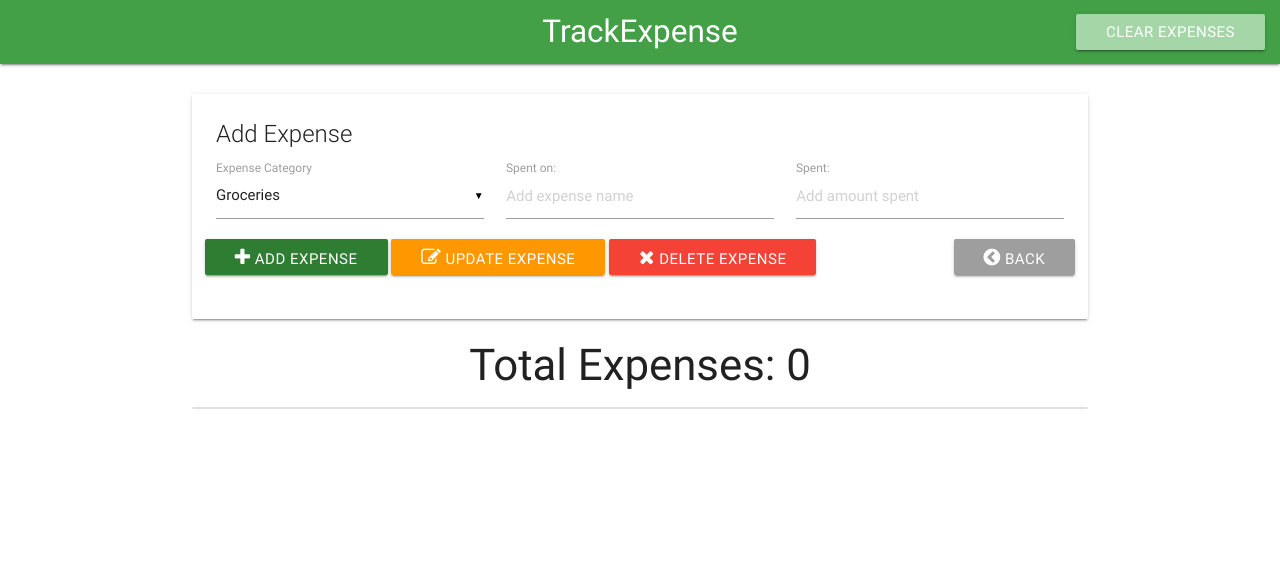
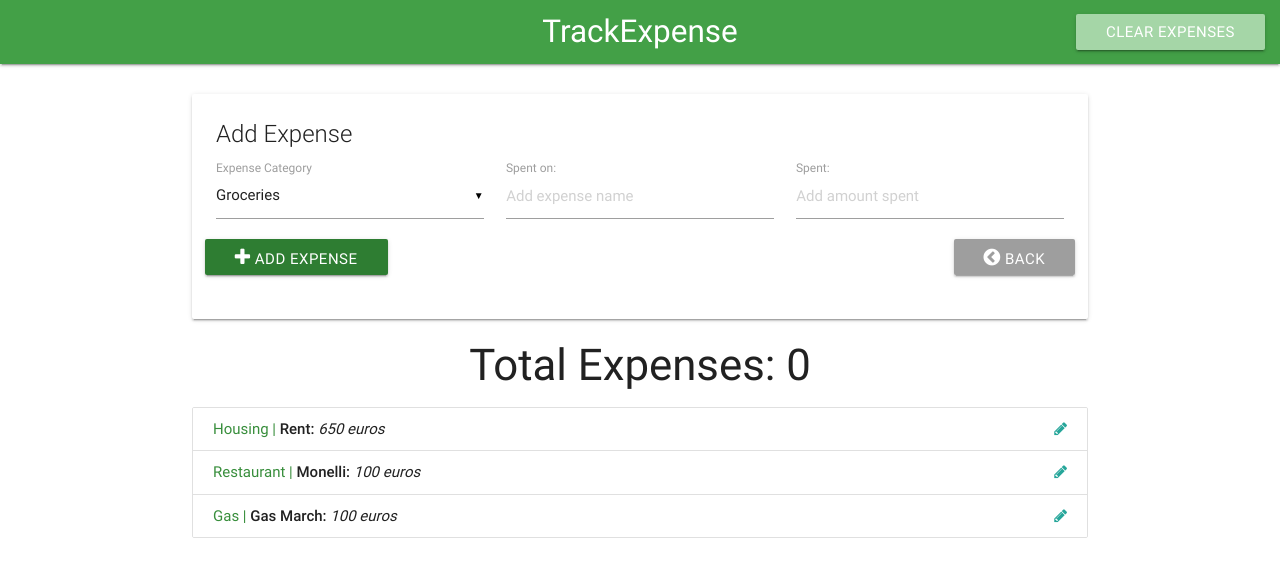
Before and after one commit to DanielStoica85/expense-tracker, a plain HTML site: page index.html in a window 1280 px wide. Drawn offline with nearby package versions, Linux system fonts and the light colour scheme.

Commit message:
Add event listeners loading.

```diff
--- a/app.js
+++ b/app.js
@@ -41,6 +41,9 @@ const ItemController = (function () {
 
     // Public methods
     return {
+        getItems: function () {
+            return data.items;
+        },
         logData: function () {
             return data;
         }
@@ -51,9 +54,32 @@ const ItemController = (function () {
 // UI Controller
 const UIController = (function () {
 
+    const UISelectors = {
+        itemList: '#expense-list',
+        addBtn: '.add-btn'
+    }
+
     // Public methods
     return {
+        populateItemList: function (items) {
+            let html = '';
+            items.forEach(function (item) {
+                html += `<li class="collection-item" id="item-${item.id}">
+                            <span class="title green-text text-darken-2">${item.category} | </span>
+                            <strong>${item.name}: </strong>
+                            <em>${item.amount} euros</em>
+                            <a href="#" class="secondary-content">
+                                <i class="edit-item fa fa-pencil"></i>
+                            </a>
+                        </li>`;
+            });
 
+            // Insert list items
+            document.querySelector(UISelectors.itemList).innerHTML = html;
+        },
+        getSelectors: function () {
+            return UISelectors;
+        }
     }
 
 })();
@@ -61,10 +87,31 @@ const UIController = (function () {
 // App Controller
 const App = (function (ItemController, UIController) {
 
+    // Load event listeners
+    const loadEventListeners = function () {
+        // Get UI Selectors
+        const UISelectors = UIController.getSelectors();
+        // Add item event
+        document.querySelector(UISelectors.addBtn).addEventListener('click', addItemOnSubmit);
+    }
+
+    // Add item on submit
+    const addItemOnSubmit = function (e) {
+        console.log('Adding');
+        e.preventDefault();
+    }
+
     // Public methods
     return {
         init: function () {
-            console.log('Initializing app!');
+            // fetch items from data structure
+            const items = ItemController.getItems();
+
+            // populate list with fetched items
+            UIController.populateItemList(items);
+
+            // Load event listeners
+            loadEventListeners();
         }
     }
 
--- a/index.html
+++ b/index.html
@@ -118,10 +118,10 @@
                         </div>
                         <button class="add-btn btn green darken-3 waves-effect">
                             <i class="fa fa-plus"></i> Add Expense</button>
-                        <button class="update-btn btn orange waves-effect">
+                        <!-- <button class="update-btn btn orange waves-effect">
                             <i class="fa fa-pencil-square-o"></i> Update Expense</button>
                         <button class="delete-btn btn red waves-effect">
-                            <i class="fa fa-remove"></i> Delete Expense</button>
+                            <i class="fa fa-remove"></i> Delete Expense</button> -->
                         <button class="back-btn btn grey pull-right waves-effect">
                             <i class="fa fa-chevron-circle-left"></i> Back</button>
                     </div>
```
